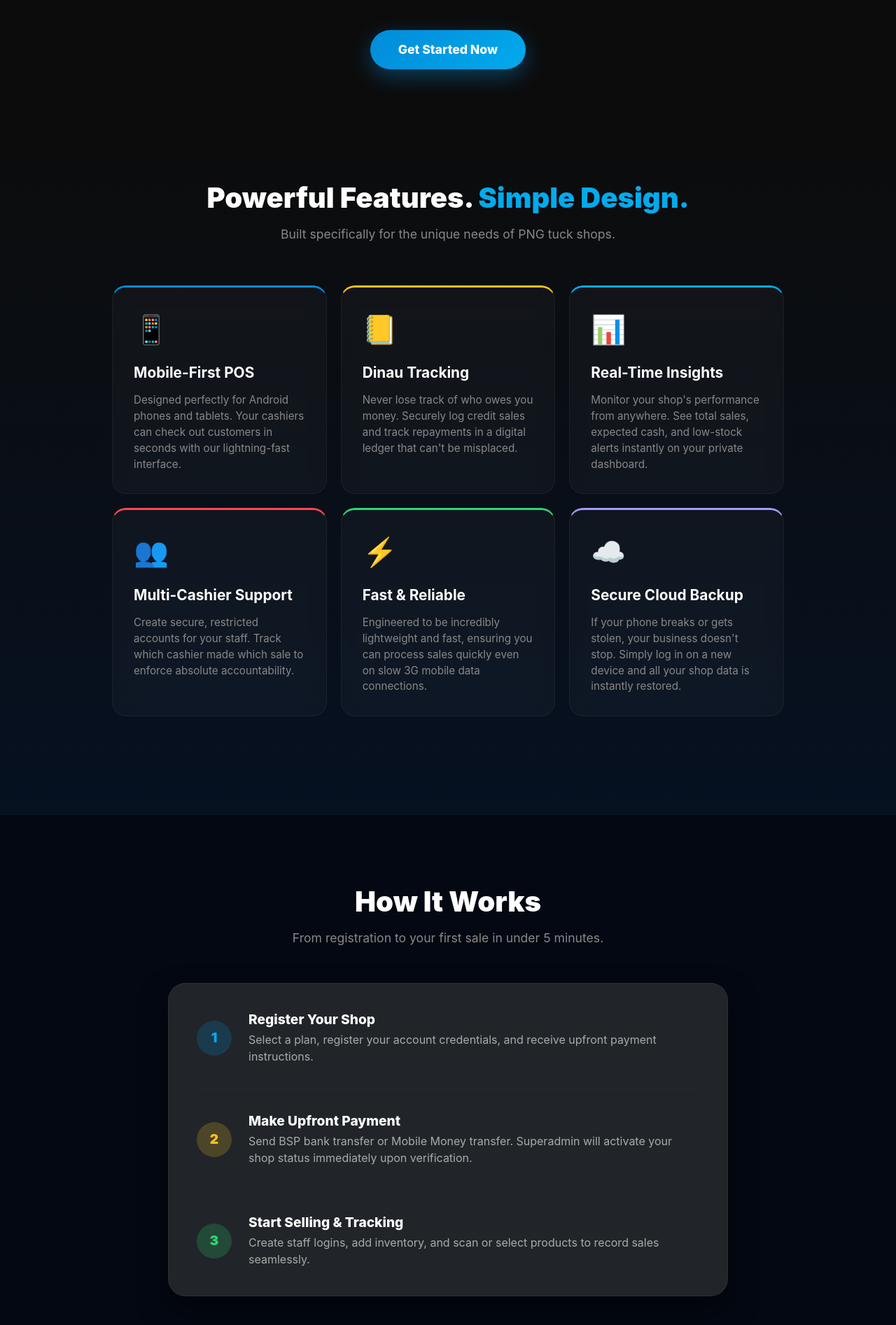
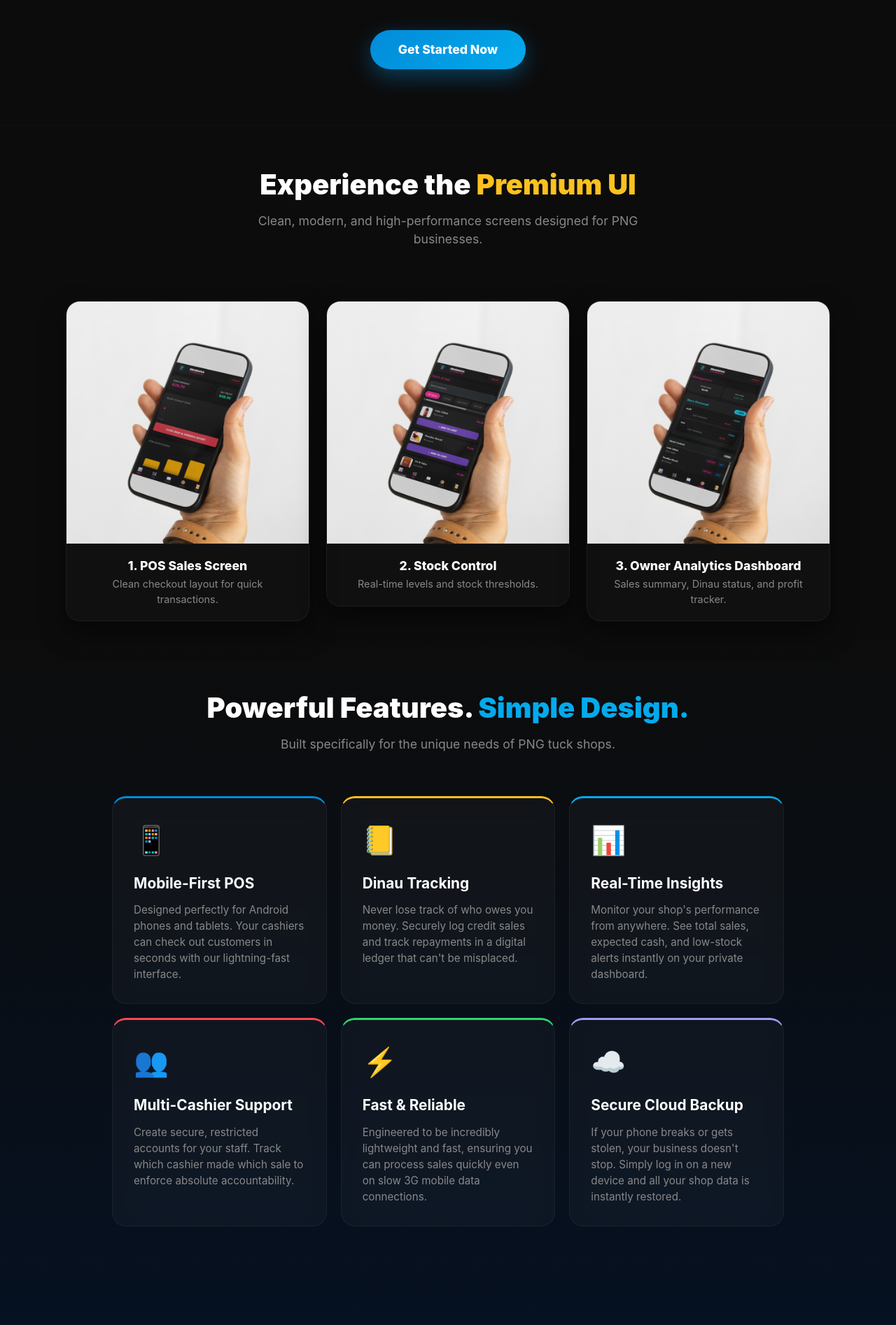
Before and after one commit to Wicked3000/braenova-stockmaster-pos, a Flask app: page / in a window 1280 px wide. Shown: the part 877-2771 px from the top of the page at 70% size. Run offline with Flask 3, Linux system fonts and the light colour scheme.

Commit message:
feat: add app UI screenshots showcase section on landing page

```diff
--- a/templates/landing.html
+++ b/templates/landing.html
@@ -136,6 +136,12 @@
             margin-bottom: 50px;
         }
 
+        .showcase-card:hover {
+            transform: translateY(-8px);
+            border-color: rgba(252, 193, 30, 0.4) !important;
+            box-shadow: 0 20px 45px rgba(252, 193, 30, 0.15) !important;
+        }
+
         @media (max-width: 768px) {
             .hero-banner-container { height: 350px; margin-bottom: 30px; }
             .hero-title { font-size: 2.2rem; }
@@ -172,6 +178,46 @@
             </div>
         </div>
 
+    </section>
+
+    <!-- SCREENSHOTS/MOCKUPS SHOWCASE -->
+    <section class="showcase-section" style="background: #0c0c0c; padding: 60px 20px 20px; border-top: 1px solid rgba(255,255,255,0.02);">
+        <div style="text-align: center; margin-bottom: 50px;">
+            <h2 style="font-weight: 900; font-size: 2.5rem; margin-bottom: 15px;">Experience the <span style="color: #fcc11e;">Premium UI</span></h2>
+            <p style="color: #888; max-width: 600px; margin: 0 auto; font-size: 1.1rem;">Clean, modern, and high-performance screens designed for PNG businesses.</p>
+        </div>
+
+        <div class="container">
+            <div class="row g-4 justify-content-center" style="max-width: 1200px; margin: 0 auto;">
+                <div class="col-12 col-md-4">
+                    <div class="showcase-card" style="background: rgba(255,255,255,0.02); border: 1px solid rgba(255,255,255,0.05); border-radius: 20px; overflow: hidden; transition: all 0.3s ease; box-shadow: 0 15px 35px rgba(0,0,0,0.5);">
+                        <img src="{{ url_for('static', filename='mock/mock-1.png') }}" alt="POS Sales Screen" style="width: 100%; height: auto; display: block; border-bottom: 1px solid rgba(255,255,255,0.05);">
+                        <div style="padding: 20px; text-align: center;">
+                            <h4 style="font-weight: 800; font-size: 1.1rem; margin-bottom: 5px; color: #fff;">1. POS Sales Screen</h4>
+                            <p style="margin: 0; color: #888; font-size: 0.9rem;">Clean checkout layout for quick transactions.</p>
+                        </div>
+                    </div>
+                </div>
+                <div class="col-12 col-md-4">
+                    <div class="showcase-card" style="background: rgba(255,255,255,0.02); border: 1px solid rgba(255,255,255,0.05); border-radius: 20px; overflow: hidden; transition: all 0.3s ease; box-shadow: 0 15px 35px rgba(0,0,0,0.5);">
+                        <img src="{{ url_for('static', filename='mock/Mockup-2.png') }}" alt="Inventory Management" style="width: 100%; height: auto; display: block; border-bottom: 1px solid rgba(255,255,255,0.05);">
+                        <div style="padding: 20px; text-align: center;">
+                            <h4 style="font-weight: 800; font-size: 1.1rem; margin-bottom: 5px; color: #fff;">2. Stock Control</h4>
+                            <p style="margin: 0; color: #888; font-size: 0.9rem;">Real-time levels and stock thresholds.</p>
+                        </div>
+                    </div>
+                </div>
+                <div class="col-12 col-md-4">
+                    <div class="showcase-card" style="background: rgba(255,255,255,0.02); border: 1px solid rgba(255,255,255,0.05); border-radius: 20px; overflow: hidden; transition: all 0.3s ease; box-shadow: 0 15px 35px rgba(0,0,0,0.5);">
+                        <img src="{{ url_for('static', filename='mock/Mockup-3.png') }}" alt="Analytics Dashboard" style="width: 100%; height: auto; display: block; border-bottom: 1px solid rgba(255,255,255,0.05);">
+                        <div style="padding: 20px; text-align: center;">
+                            <h4 style="font-weight: 800; font-size: 1.1rem; margin-bottom: 5px; color: #fff;">3. Owner Analytics Dashboard</h4>
+                            <p style="margin: 0; color: #888; font-size: 0.9rem;">Sales summary, Dinau status, and profit tracker.</p>
+                        </div>
+                    </div>
+                </div>
+            </div>
+        </div>
     </section>
 
     <section class="features-section" style="background: linear-gradient(180deg, #0c0c0c 0%, #061121 100%); padding: 80px 20px;">
```
Also changed, not shown: static/mock/Mockup-2.png (added), static/mock/Mockup-3.png (added), static/mock/mock-1.png (added).
